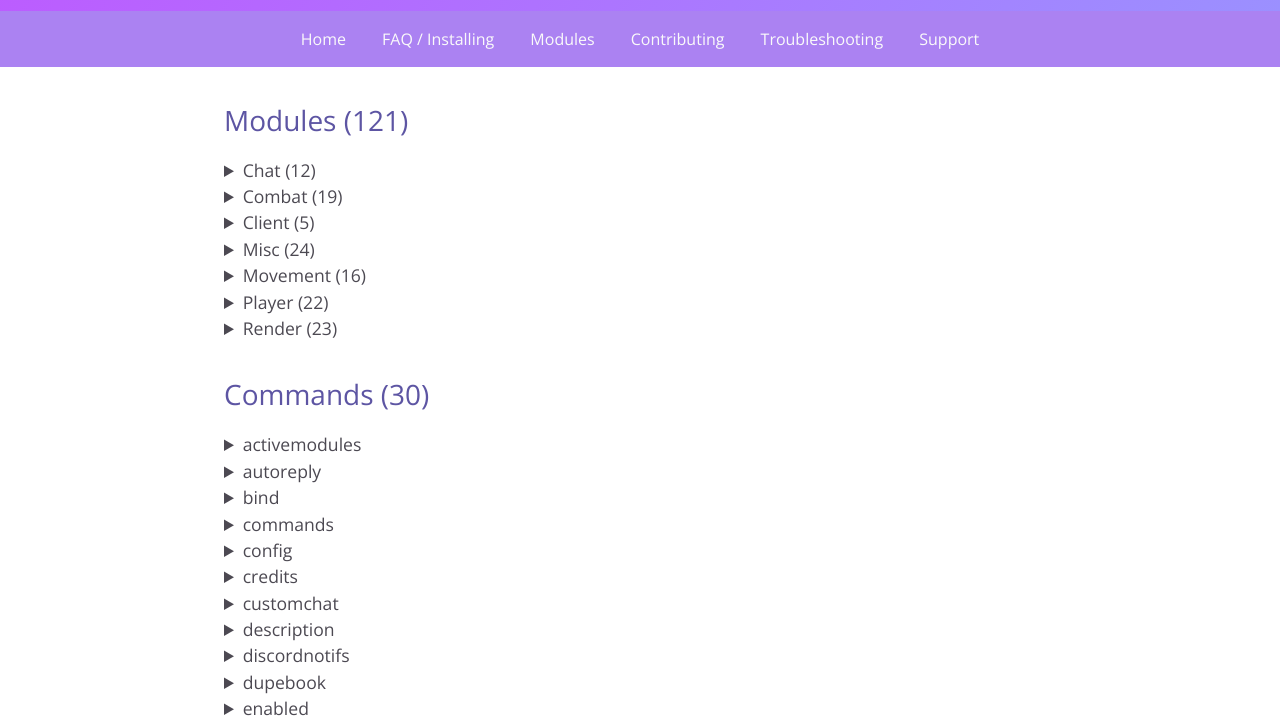
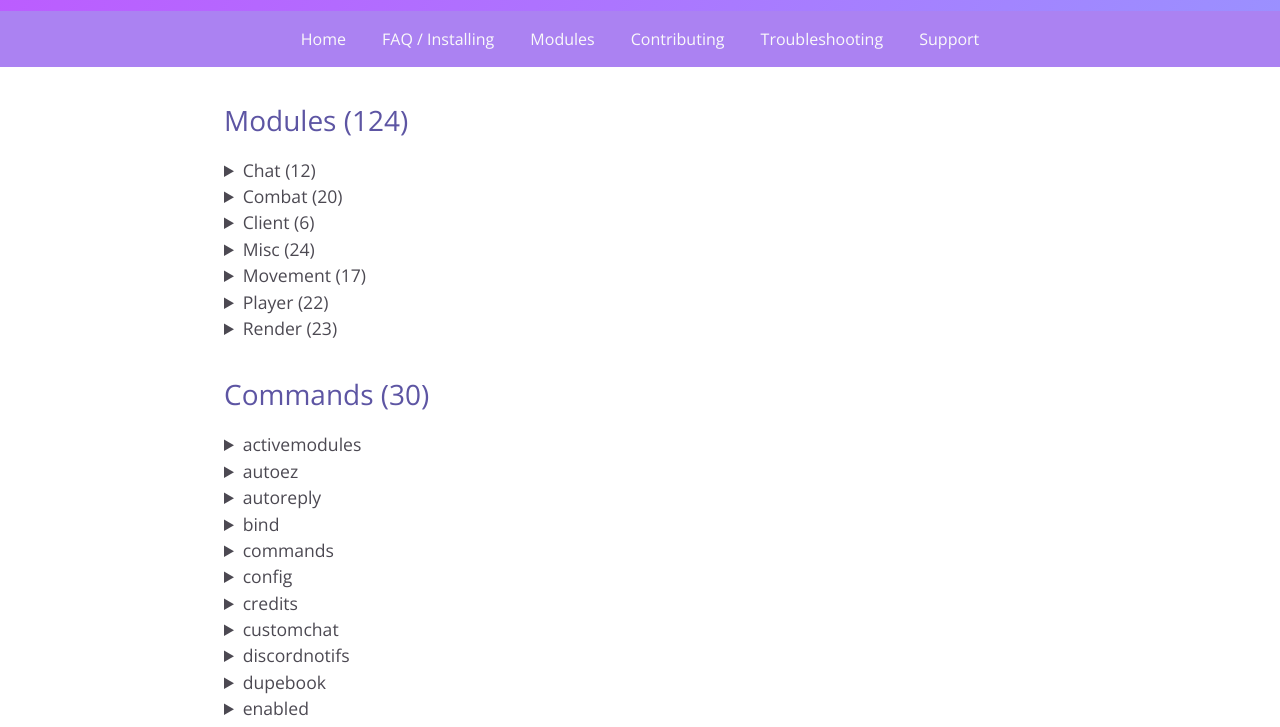
Before and after one commit to kami-blue/website, a Jekyll site: the page built from docs/modules.md, in a window 1280 px wide. Shown: the part 372-1099 px from the top of the page. Built offline with Jekyll 4.4.1, drawn with Linux system fonts in a browser that asks for light colours.

Commit message:
update modules page

```diff
--- a/docs/modules.md
+++ b/docs/modules.md
@@ -3,7 +3,7 @@ layout: default
 title: Modules
 description: A list of modules and commands this mod has
 ---
-## Modules (121)
+## Modules (124)
 
 <details>
     <summary>Chat (12)</summary>
@@ -23,8 +23,9 @@ description: A list of modules and commands this mod has
     </ul></p>
 </details>
 <details>
-    <summary>Combat (19)</summary>
+    <summary>Combat (20)</summary>
     <p><ul>
+        <li>AimBot<p><i>Automatically aims at entities for you.</i></p></li>
         <li>AntiChainPop<p><i>Enables Surround when popping a totem</i></p></li>
         <li>AntiDeathScreen<p><i>Fixes random death screen glitches</i></p></li>
         <li>AntiFriendHit<p><i>Don't hit your friends</i></p></li>
@@ -47,13 +48,14 @@ description: A list of modules and commands this mod has
     </ul></p>
 </details>
 <details>
-    <summary>Client (5)</summary>
+    <summary>Client (6)</summary>
     <p><ul>
         <li>ActiveModules<p><i>Configures ActiveModules colours and modes</i></p></li>
         <li>Capes<p><i>Controls the display of KAMI Blue capes</i></p></li>
         <li>CommandConfig<p><i>Configures PrefixChat and Alias options</i></p></li>
         <li>InfoOverlay<p><i>Configures the game information overlay</i></p></li>
         <li>InventoryViewer<p><i>Configures Inventory Viewer's options</i></p></li>
+        <li>Tooltips<p><i>Displays handy module descriptions in the GUI</i></p></li>
     </ul></p>
 </details>
 <details>
@@ -86,7 +88,7 @@ description: A list of modules and commands this mod has
     </ul></p>
 </details>
 <details>
-    <summary>Movement (16)</summary>
+    <summary>Movement (17)</summary>
     <p><ul>
         <li>AntiHunger<p><i>Reduces hunger lost when moving around</i></p></li>
         <li>AntiLevitation<p><i>Removes levitation potion effect</i></p></li>
@@ -171,6 +174,12 @@ description: A list of modules and commands this mod has
     </ul></p>
 </details>
 <details>
+    <summary>autoez</summary>
+    <p><ul>
+        <li>Allows you to customize AutoEZ's custom setting<p><i>Aliases: []</i></p></li>
+    </ul></p>
+</details>
+<details>
     <summary>autoreply</summary>
     <p><ul>
         <li>Allows you to customize AutoReply's settings<p><i>Aliases: [reply]</i></p></li>
@@ -204,12 +213,6 @@ description: A list of modules and commands this mod has
     <summary>customchat</summary>
     <p><ul>
         <li>Allows you to customize CustomChat's custom setting<p><i>Aliases: [chat]</i></p></li>
-    </ul></p>
-</details>
-<details>
-    <summary>description</summary>
-    <p><ul>
-        <li>Prints a module's description into the chat<p><i>Aliases: [tooltip]</i></p></li>
     </ul></p>
 </details>
 <details>
```
Also changed, not shown: other parts of docs/modules.md (+2 -1 lines).
